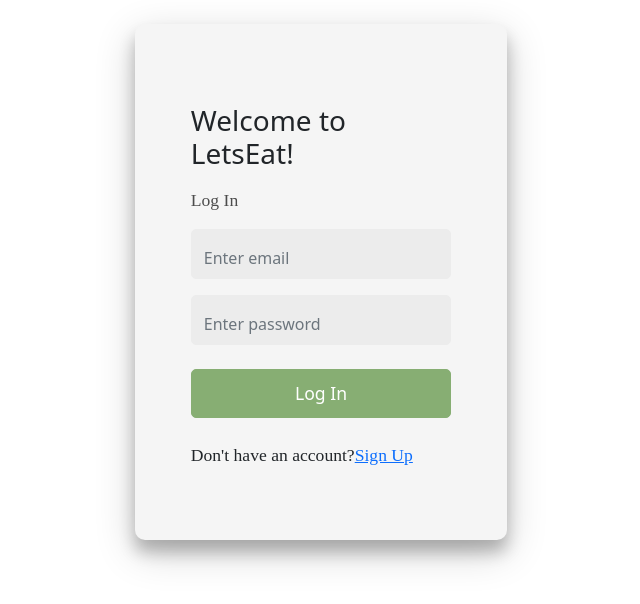
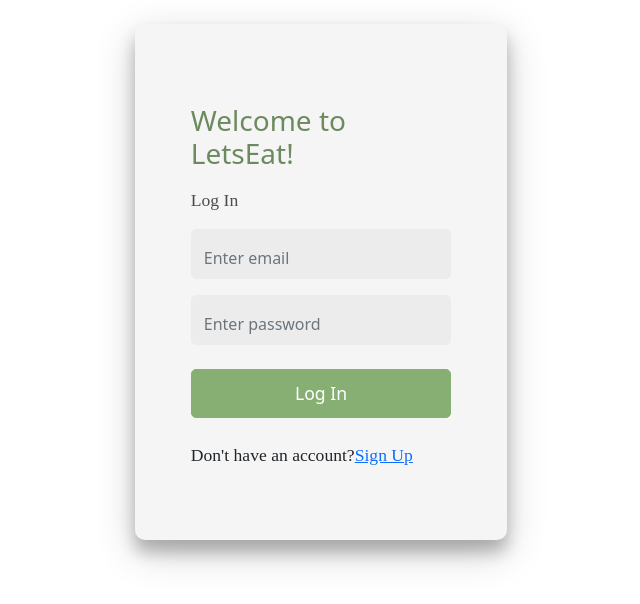
Before and after one commit to menglander2019/LetsEat-Dev, a React (Create React App) app in the folder react/letseat-app/: page /login in a window 1280 px wide. Shown: the top 604 px of the page, without its empty margins (319-959 px from the left). Built offline with nearby package versions, Linux system fonts and the light colour scheme; a web font is replaced by a local one.

Commit message:
CSS File Edit

```diff
--- a/react/letseat-app/src/css/Home.css
+++ b/react/letseat-app/src/css/Home.css
@@ -22,6 +22,10 @@ h1 {
 
 h2 {
     color:#161616
+}
+
+.color-theme {
+    color: #6d8a5e;
 }
 
 p {
--- a/react/letseat-app/src/pages/Login.js
+++ b/react/letseat-app/src/pages/Login.js
@@ -13,7 +13,7 @@ function CreateAccount() {
             <div className="col-md-4 mt-4 login-container mx-auto">
                 <div className="row mt-4">
                     <div className="col-md-12 mx-auto">
-                        <h3>Welcome to LetsEat!</h3>
+                        <h3 className="color-theme">Welcome to LetsEat!</h3>
                     </div>
                 </div>
                 <div className="row mt-2">
```
